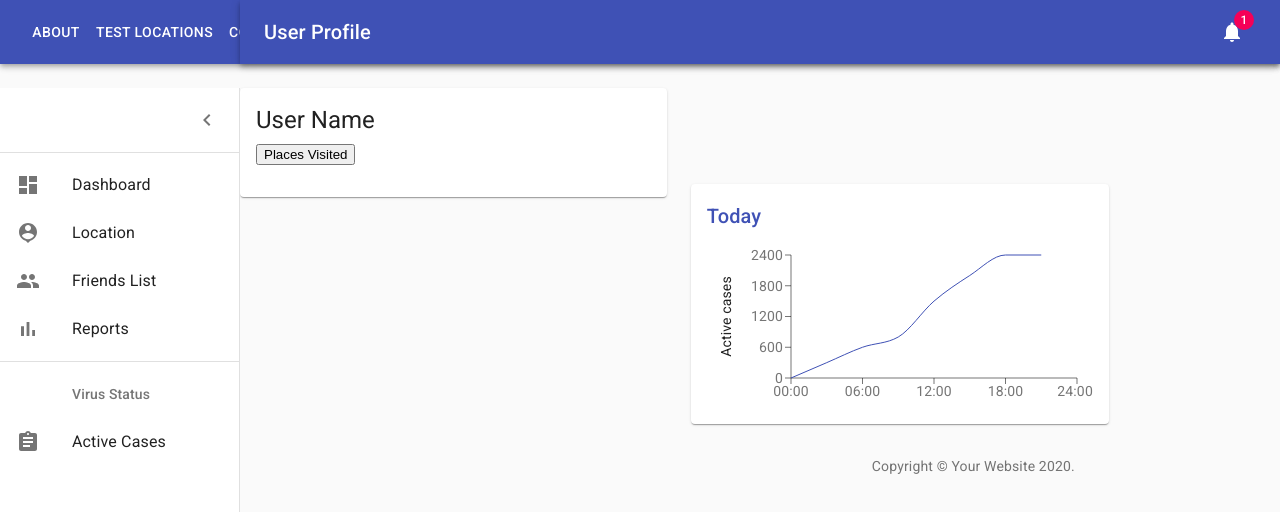
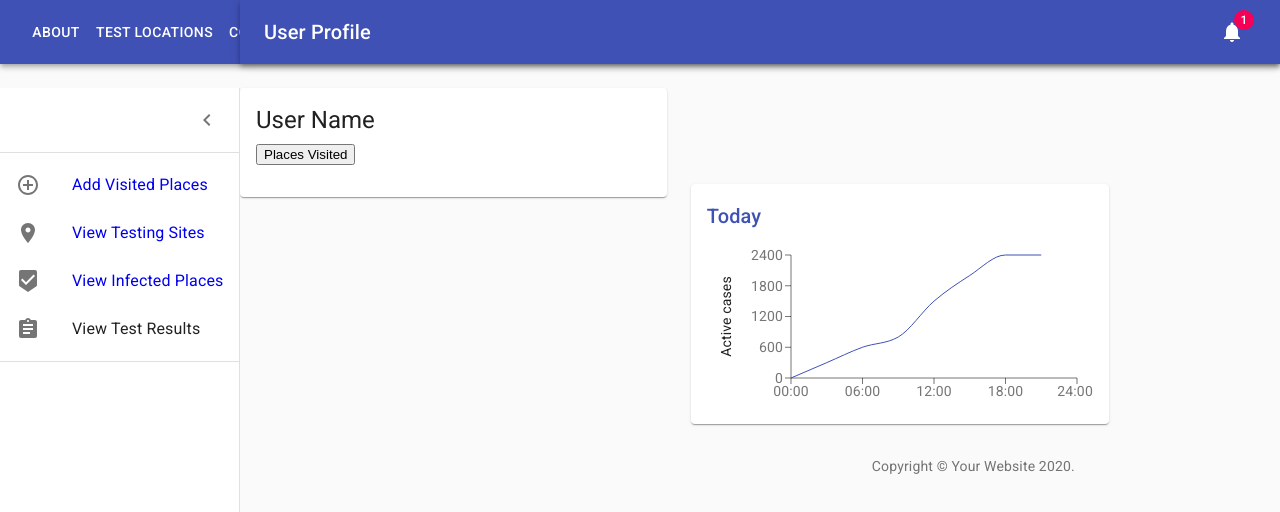
Before and after one commit to marcos-cmd/Project-2, a React (Create React App) app in the folder client/: page /Profile in a window 1280 px wide. Shown: the top 512 px of the page. Built offline with nearby package versions, Linux system fonts and the light colour scheme; no server answers; what google-maps-react would draw is missing.

Commit message:
Updated sidebar list and routed links

```diff
--- a/client/src/pages/common/components/Profile.js
+++ b/client/src/pages/common/components/Profile.js
@@ -172,9 +172,6 @@ export default function Profile() {
                         </Badge>
                     </IconButton>
                 </Toolbar>
-
-
-
             </AppBar>
 
             <Drawer
--- a/client/src/pages/common/components/listitems.js
+++ b/client/src/pages/common/components/listitems.js
@@ -3,49 +3,55 @@ import ListItem from '@material-ui/core/ListItem';
 import ListItemIcon from '@material-ui/core/ListItemIcon';
 import ListItemText from '@material-ui/core/ListItemText';
 import ListSubheader from '@material-ui/core/ListSubheader';
-import DashboardIcon from '@material-ui/icons/Dashboard';
-import PersonPinIcon from '@material-ui/icons/PersonPin';
-import PeopleIcon from '@material-ui/icons/People';
-import BarChartIcon from '@material-ui/icons/BarChart';
+import AddCircleOutlineIcon from '@material-ui/icons/AddCircleOutline';
+import BeenhereIcon from '@material-ui/icons/Beenhere';
+import RoomIcon from '@material-ui/icons/Room';
 import AssignmentIcon from '@material-ui/icons/Assignment';
+import { Link } from 'react-router-dom';
+
 
 export const mainListItems = (
     <div>
-        <ListItem button>
+        <ListItem
+            component={Link}
+            to='/add-places'>
             <ListItemIcon>
-                <DashboardIcon />
+                <AddCircleOutlineIcon />
             </ListItemIcon>
-            <ListItemText primary="Dashboard" />
+            <ListItemText primary="Add Visited Places" />
+        </ListItem>
+        <ListItem
+            component={Link}
+            to='/testsite'>
+            <ListItemIcon>
+                <RoomIcon />
+            </ListItemIcon>
+            <ListItemText primary="View Testing Sites" />
+        </ListItem>
+        <ListItem component={Link}
+            to='/covid+locations'>
+            <ListItemIcon>
+                <BeenhereIcon />
+            </ListItemIcon>
+            <ListItemText primary="View Infected Places" />
         </ListItem>
         <ListItem button>
             <ListItemIcon>
-                <PersonPinIcon />
+                <AssignmentIcon />
             </ListItemIcon>
-            <ListItemText primary="Location" />
-        </ListItem>
-        <ListItem button>
-            <ListItemIcon>
-                <PeopleIcon />
-            </ListItemIcon>
-            <ListItemText primary="Friends List" />
-        </ListItem>
-        <ListItem button>
-            <ListItemIcon>
-                <BarChartIcon />
-            </ListItemIcon>
-            <ListItemText primary="Reports" />
+            <ListItemText primary="View Test Results" />
         </ListItem>
     </div>
 );
 
 export const secondaryListItems = (
     <div>
-        <ListSubheader inset>Virus Status</ListSubheader>
+        <ListSubheader inset></ListSubheader>
         <ListItem button>
             <ListItemIcon>
-                <AssignmentIcon />
+                {/* <AssignmentIcon /> */}
             </ListItemIcon>
-            <ListItemText primary="Active Cases" />
+            <ListItemText primary="" />
         </ListItem>
 
     </div>
```
